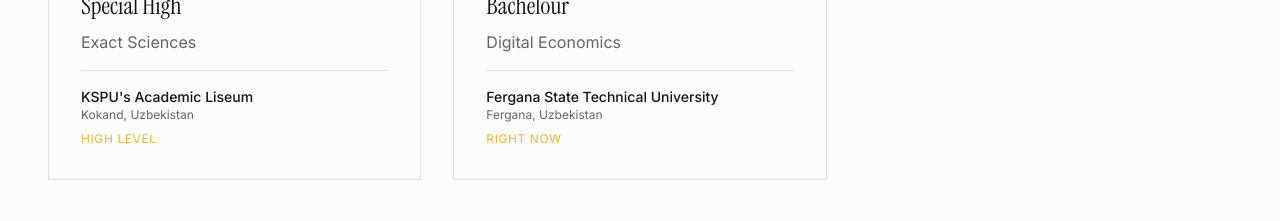
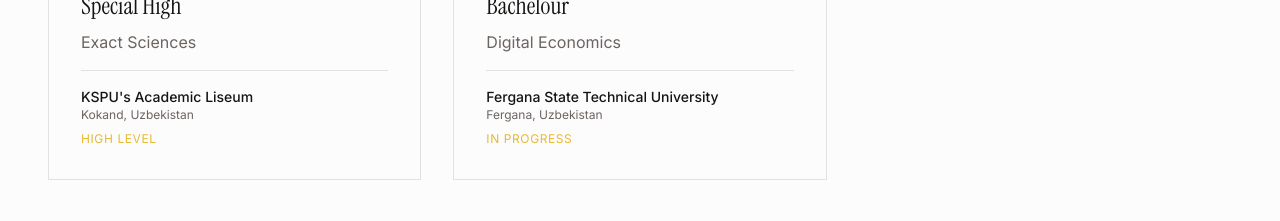
Before and after one commit to S-T-Y-T/portfolio, a Next.js app: page /portfolio in a window 1280 px wide. Shown: the part 10080-10301 px from the top of the page. Built offline with nearby package versions, Linux system fonts and the light colour scheme.

Commit message:
Update honors status in EducationSection

```diff
--- a/src/components/EducationSection.tsx
+++ b/src/components/EducationSection.tsx
@@ -29,7 +29,7 @@ const education: Education[] = [
     field: "Digital Economics",
     period: "2023 — 2027",
     location: "Fergana, Uzbekistan",
-    honors: "Right now",
+    honors: "In progress",
   },
 ];
 
```
